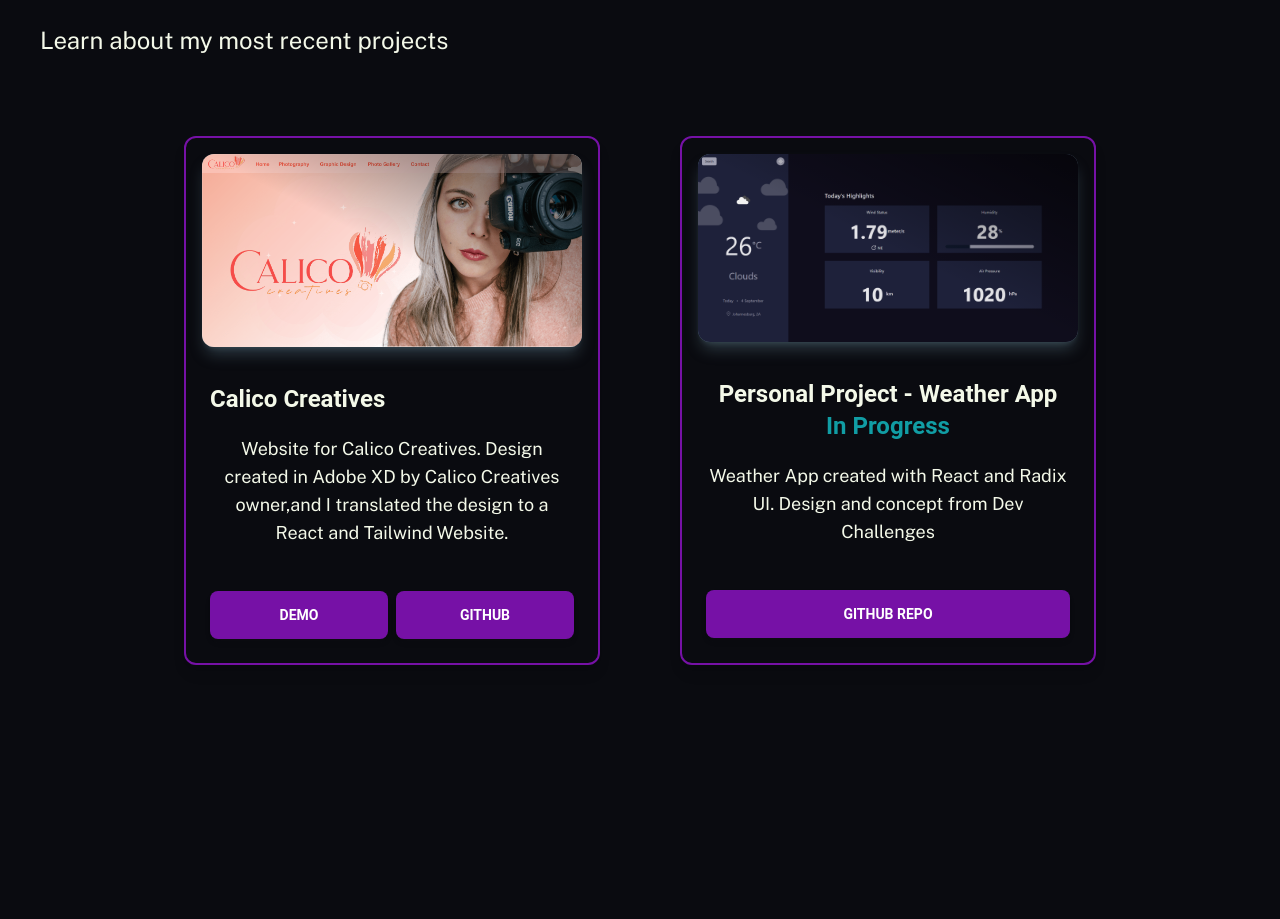
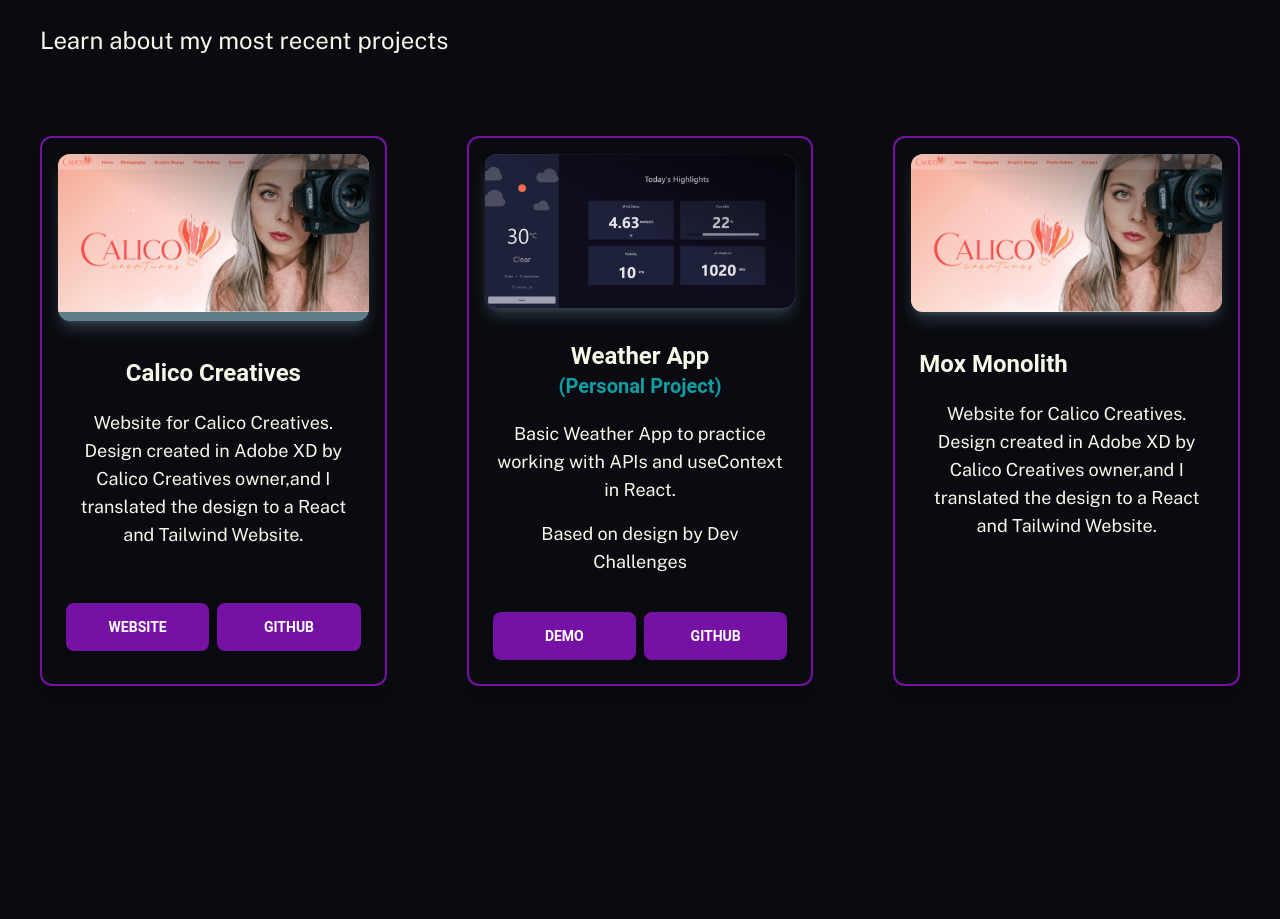
Before and after one commit to carinadiesel-dev/Portfolio-V2, a React (Vite) app: page / in a window 1280 px wide. Shown: the part 2800-3719 px from the top of the page. Built offline with nearby package versions, Linux system fonts and the light colour scheme.

Commit message:
AddedWeather App

```diff
--- a/src/components/Work.tsx
+++ b/src/components/Work.tsx
@@ -99,13 +99,13 @@
           })}
         </div> */}
         <div className="flex flex-col justify-center w-full gap-40 lg:gap-20 lg:flex-row">
-          <Card className="w-full max-w-[26rem] shadow-lg bg-image-main bg-center bg-cover border-purple-dark border-2">
+          <Card className="w-full max-w-[26rem] shadow-lg bg-image-main bg-center bg-cover border-purple-dark border-2 grid">
             <CardHeader floated={false} color="blue-gray">
               <img src={CCImage} />
               <div className="absolute inset-0 w-full h-full to-bg-black-10 bg-gradient-to-tr from-transparent via-transparent to-black/60" />
             </CardHeader>
             <CardBody>
-              <div className="flex items-center justify-between pt-3 mb-5 font-brand">
+              <div className="grid pt-3 mb-5 place-items-center font-brand">
                 <Typography
                   variant="h5"
                   color="blue-gray"
@@ -123,7 +123,7 @@
             <CardFooter className="flex gap-2 pt-5">
               <a
                 className="w-full"
-                href={`https://calicocreatives-e35c8.firebaseapp.com/`}
+                href={`https://calicocreatives.net`}
                 target="_blank"
               >
                 <Button
@@ -131,7 +131,7 @@
                   fullWidth={true}
                   className="bg-purple-dark hover:bg-trueBlue"
                 >
-                  Demo
+                  Website
                 </Button>
               </a>
               <a
@@ -150,28 +150,58 @@
             </CardFooter>
           </Card>
 
-          <Card className="w-full max-w-[26rem] shadow-lg bg-image-main bg-center bg-cover border-purple-dark border-2">
+          <Card className="w-full max-w-[26rem] shadow-lg bg-image-main bg-center bg-cover border-purple-dark border-2 grid justify-between">
             <CardHeader floated={false} color="blue-gray">
-              <img src={weatherApp} />
+              <img src={weatherApp} className="" />
               <div className="absolute inset-0 w-full h-full to-bg-black-10 bg-gradient-to-tr from-transparent via-transparent to-black/60" />
             </CardHeader>
             <CardBody>
-              <div className="flex items-center justify-between pt-3 mb-5 font-brand">
+              <div className="grid pt-2 mb-5 place-items-center font-brand">
                 <Typography
                   variant="h5"
                   color="blue-gray"
                   className="text-2xl text-brand text-ivory"
                 >
-                  Personal Project - Weather App{" "}
-                  <span className="text-darkCyan">In Progress</span>
+                  Weather App
+                </Typography>
+                <Typography
+                  variant="h5"
+                  color="blue-gray"
+                  className="text-xl text-brand text-darkCyan"
+                >
+                  (Personal Project)
                 </Typography>
               </div>
-              <Typography className="text-lg font-body text-ivory" color="gray">
-                Weather App created with React and Radix UI. Design and concept
-                from Dev Challenges
-              </Typography>
+              <div className="grid gap-4">
+                <Typography
+                  className="text-lg font-body text-ivory"
+                  color="gray"
+                >
+                  Basic Weather App to practice working with APIs and useContext
+                  in React.
+                </Typography>
+                <Typography className="text-lg font-body text-ivory">
+                  Based on design by{" "}
+                  <a href="https://devchallenges.io/challenges/mM1UIenRhK808W8qmLWv">
+                    Dev Challenges
+                  </a>
+                </Typography>
+              </div>
             </CardBody>
-            <CardFooter className="flex gap-2 pt-5">
+            <CardFooter className="flex gap-2 pt-3">
+              <a
+                className="w-full"
+                href={`https://react-weather-app-5cf4c.web.app/`}
+                target="_blank"
+              >
+                <Button
+                  size="lg"
+                  fullWidth={true}
+                  className="bg-purple-dark hover:bg-trueBlue"
+                >
+                  Demo
+                </Button>
+              </a>
               <a
                 className="w-full"
                 href={`https://github.com/carinadiesel-dev/weather-react`}
@@ -182,10 +212,33 @@
                   fullWidth={true}
                   className="bg-purple-dark hover:bg-trueBlue"
                 >
-                  Github Repo
+                  Github
                 </Button>
               </a>
             </CardFooter>
+          </Card>
+          <Card className="w-full max-w-[26rem] shadow-lg bg-image-main bg-center bg-cover border-purple-dark border-2">
+            <CardHeader floated={false} color="blue-gray">
+              <img src={CCImage} />
+              <div className="absolute inset-0 w-full h-full to-bg-black-10 bg-gradient-to-tr from-transparent via-transparent to-black/60" />
+            </CardHeader>
+            <CardBody>
+              <div className="flex items-center justify-between pt-3 mb-5 font-brand">
+                <Typography
+                  variant="h5"
+                  color="blue-gray"
+                  className="text-2xl text-brand text-ivory"
+                >
+                  Mox Monolith
+                </Typography>
+              </div>
+              <Typography className="text-lg font-body text-ivory" color="gray">
+                Website for Calico Creatives. Design created in Adobe XD by
+                Calico Creatives owner,and I translated the design to a React
+                and Tailwind Website.
+              </Typography>
+            </CardBody>
+            <CardFooter className="flex gap-2 pt-5"></CardFooter>
           </Card>
         </div>
       </div>
```
Also changed, not shown: src/assets/weatherApp.png.
